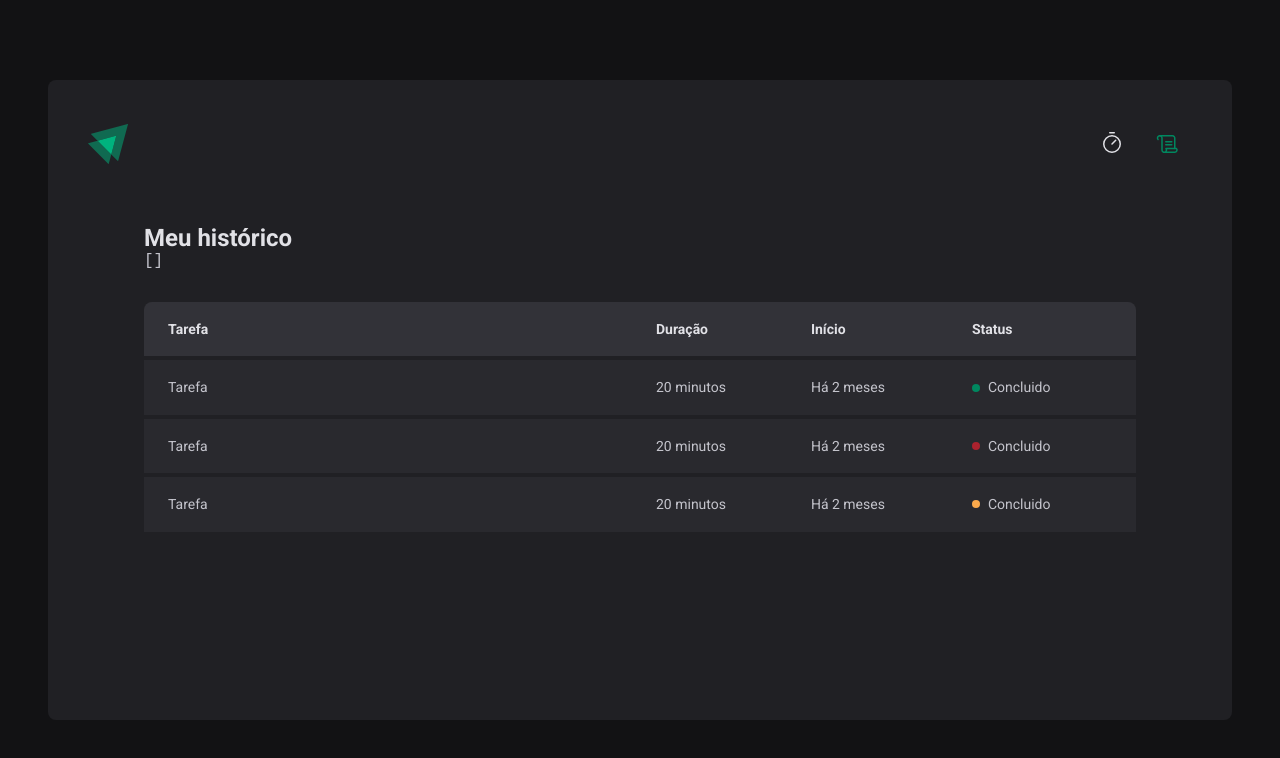
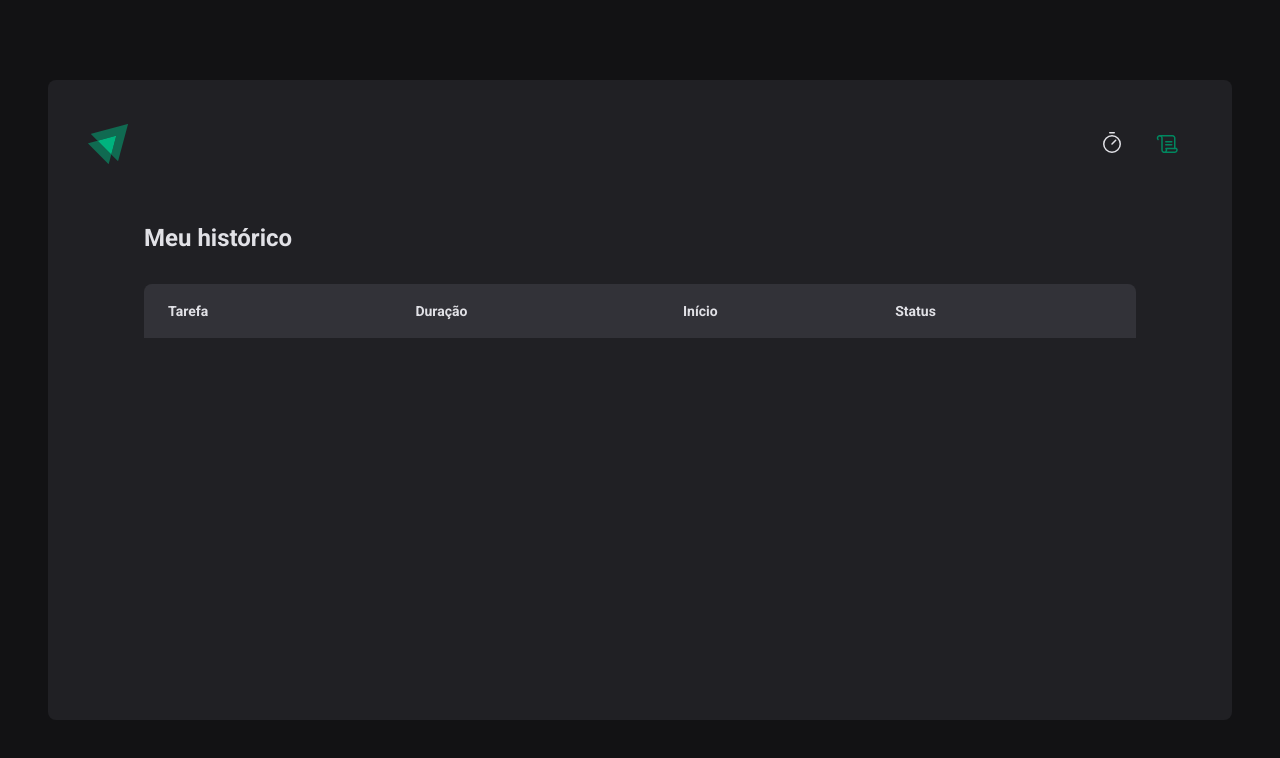
Before and after one commit to igor-cotrim/timer, a React (Vite) app: page /history in a window 1280 px wide. Shown: the top 758 px of the page. Built offline with nearby package versions, Linux system fonts and the light colour scheme.

Commit message:
feat: add data in page to History

```diff
--- a/src/pages/History/index.tsx
+++ b/src/pages/History/index.tsx
@@ -1,4 +1,6 @@
 import { useContext } from 'react'
+import { formatDistanceToNow } from 'date-fns'
+import ptBr from 'date-fns/locale/pt-BR'
 
 import { CyclesContext } from '../../contexts'
 
@@ -11,8 +13,6 @@
     <S.HistoryContainer>
       <h1>Meu histórico</h1>
 
-      <pre>{JSON.stringify(cycles, null, 2)}</pre>
-
       <S.HistoryList>
         <table>
           <thead>
@@ -24,30 +24,31 @@
             </tr>
           </thead>
           <tbody>
-            <tr>
-              <td>Tarefa</td>
-              <td>20 minutos</td>
-              <td>Há 2 meses</td>
-              <td>
-                <S.Status statusColor="green">Concluido</S.Status>
-              </td>
-            </tr>
-            <tr>
-              <td>Tarefa</td>
-              <td>20 minutos</td>
-              <td>Há 2 meses</td>
-              <td>
-                <S.Status statusColor="red">Concluido</S.Status>
-              </td>
-            </tr>
-            <tr>
-              <td>Tarefa</td>
-              <td>20 minutos</td>
-              <td>Há 2 meses</td>
-              <td>
-                <S.Status statusColor="yellow">Concluido</S.Status>
-              </td>
-            </tr>
+            {cycles.map((cycle) => {
+              return (
+                <tr key={cycle.id}>
+                  <td>{cycle.task}</td>
+                  <td>{cycle.minutesAmount} minutos</td>
+                  <td>
+                    {formatDistanceToNow(cycle.startDate, {
+                      addSuffix: true,
+                      locale: ptBr,
+                    })}
+                  </td>
+                  <td>
+                    {cycle.finishedDate && (
+                      <S.Status statusColor="green">Concluido</S.Status>
+                    )}
+                    {cycle.interruptedDate && (
+                      <S.Status statusColor="red">Interrompido</S.Status>
+                    )}
+                    {!cycle.finishedDate && !cycle.interruptedDate && (
+                      <S.Status statusColor="yellow">Em andamento</S.Status>
+                    )}
+                  </td>
+                </tr>
+              )
+            })}
           </tbody>
         </table>
       </S.HistoryList>
```
